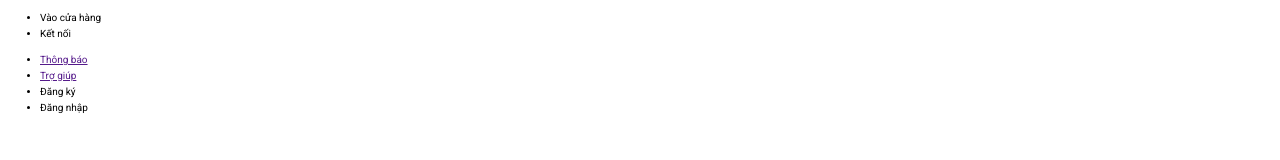
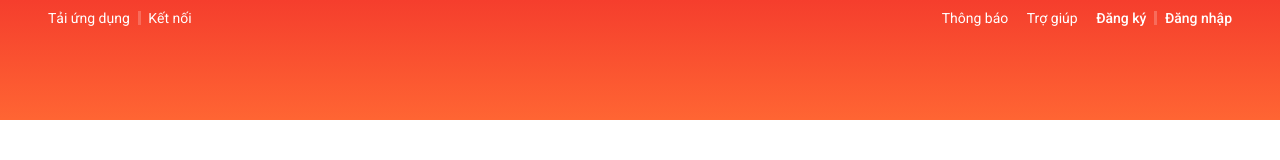
Before and after one commit to hungkhaipham/shop, a plain HTML site: page index.html in a window 1280 px wide. Drawn offline with nearby package versions, Linux system fonts and the light colour scheme.

Commit message:
Css navbar

```diff
--- a/assets/css/main.css
+++ b/assets/css/main.css
@@ -0,0 +1,65 @@
+/* Tao thanh navbar */
+
+.header {
+    height: 120px;
+    background-image: linear-gradient(0, #ff6533, #f53e2d);
+}
+
+
+/* Phan cach cac ul */
+
+.header__navbar {
+    display: flex;
+    justify-content: space-between;
+}
+
+
+/* Xoa padding tu dong cua trinh duyet */
+
+.header__navbar-list {
+    list-style: none;
+    padding-left: 0;
+}
+
+
+/* Khoang cach cac item */
+
+.header__navbar-item {
+    margin: 0 8px;
+    position: relative;
+}
+
+
+/* Cai dat mau,size cho item navbar */
+
+.header__navbar-item,
+.header__navbar-item-link {
+    display: inline-block;
+    /*Cac item khong xuong dong*/
+    font-size: 1.4rem;
+    color: var(--white-color);
+    text-decoration: none;
+    /*Xoa dau _ link*/
+    font-weight: 400;
+}
+
+
+/* In dam nut Dang ky, Dang nhap */
+
+.header__navbar-item--strong {
+    font-weight: 401;
+}
+
+
+/* Dau phan cach */
+
+.header__navbar-item--separate::after {
+    content: "";
+    display: block;
+    position: absolute;
+    border-left: 3px solid #f86c5b;
+    height: 14px;
+    right: -11px;
+    top: 50%;
+    transform: translateY(-50%);
+}
--- a/index.html
+++ b/index.html
@@ -14,10 +14,11 @@
 <body>
     <div class="app">
         <header class="header">
-            <nav class="header_navbar">
+            <div class="gird">
+                <nav class="header__navbar">
                     <!-- Name block__elementname -->
                     <ul class="header__navbar-list">
-                    <li class="header__navbar-item">Vào cửa hàng</li>
+                        <li class="header__navbar-item header__navbar-item--separate">Tải ứng dụng</li>
                         <li class="header__navbar-item">Kết nối</li>
                     </ul>
                     <ul class="header__navbar-list">
@@ -29,11 +30,12 @@
                         <li class="header__navbar-item">
                             <a href="" class="header__navbar-item-link">Trợ giúp</a>
                         </li>
-                    <li class="header__navbar-item">Đăng ký</li>
-                    <li class="header__navbar-item">Đăng nhập</li>
+                        <li class="header__navbar-item header__navbar-item--strong header__navbar-item--separate">Đăng ký</li>
+                        <li class="header__navbar-item header__navbar-item--strong">Đăng nhập</li>
                     </ul>
 
                 </nav>
+            </div>
         </header>
 
         <div class="container">
```
Lines whose indentation alone changed are shown as unchanged.
